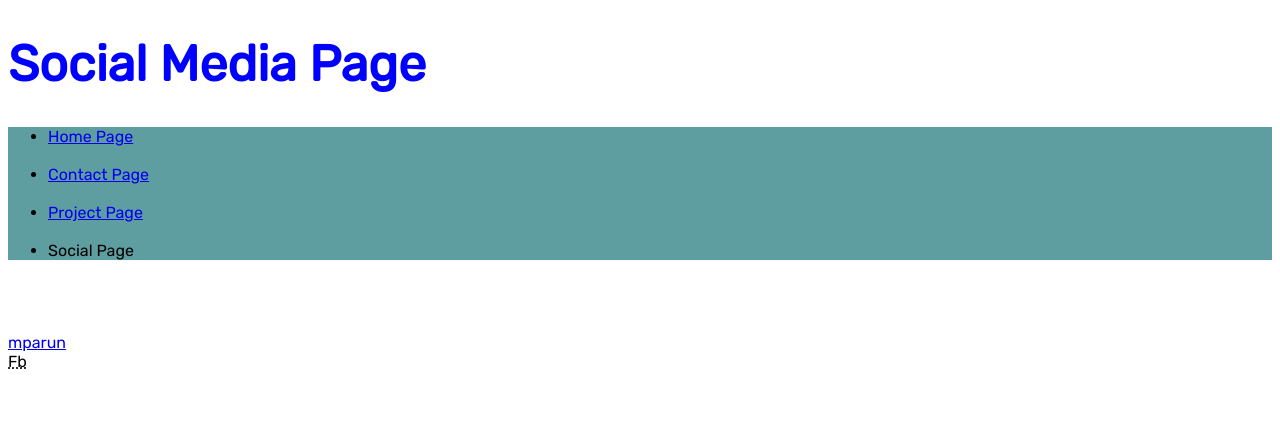
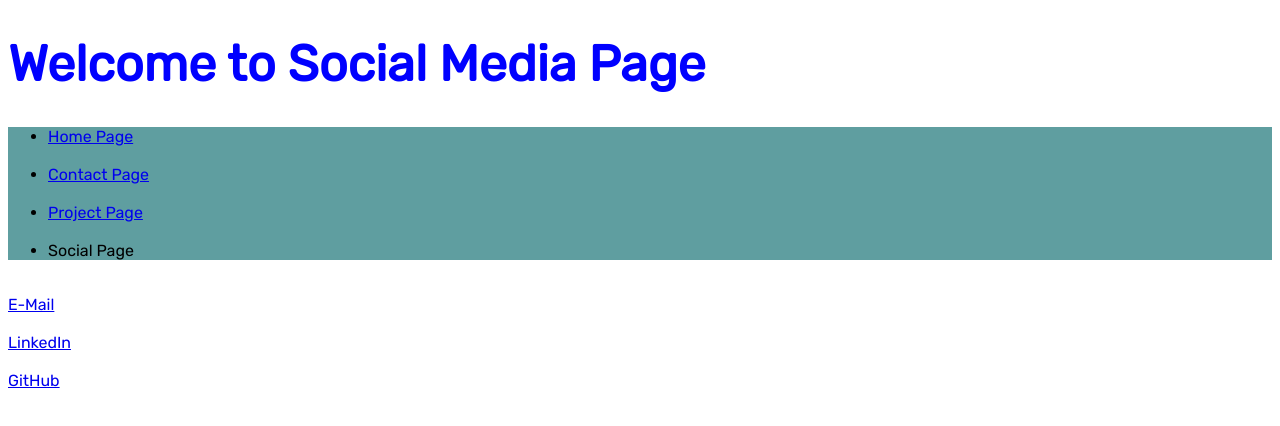
Before and after one commit to programmerarunkumar/SampleHtmlCss, a plain HTML site: page social.html in a window 1280 px wide. Drawn offline with Linux system fonts and the light colour scheme.

Commit message:
updated the content of the webpage

```diff
--- a/social.html
+++ b/social.html
@@ -2,8 +2,9 @@
 <html lang="en-US">
 
   <head>
+
+    <meta charset="utf-8">
     <meta name="author" content="Arun Kumar">
-    <meta charset="utf-8">
     <link rel="stylesheet" type="text/css" href="styles/style.css">
     <!-- google font-->
     <link
@@ -16,7 +17,7 @@
 
     <header>
 
-      <h1>Social Media Page</h1>
+      <h1>Welcome to Social Media Page</h1>
 
       <nav>
         <ul>
@@ -31,12 +32,31 @@
 
     <main>
 
-      <br>
-      <br>
-      <br>
-      <a href="https://mail.google.com/mail/u/0/#inbox" target="_blank">mparun</a>
-      <br>
-      <abbr title="FaceBook">Fb</abbr>
+      <div class="container">
+
+        <div class="email">
+          <br>
+          <a href="https://mail.google.com/mail/u/1/#inbox" target="_blank">E-Mail</a>
+          <br>
+        </div>
+
+        <div class="linkedin">
+          <br>
+          <a href="https://www.linkedin.com/in/arun-kumar-2a277b168/" target="_blank">
+          LinkedIn
+          </a>
+          <br>
+        </div>
+
+        <div class="github">
+          <br>
+          <a href="https://github.com/programmerarunkumar" target="_blank">GitHub</a>
+          <br>
+        </div>
+
+      </div>
+
+
 
     </main>
 
```
Also changed, not shown: contacts.html (+1 -1 lines), projects.html (+1 -1 lines).
